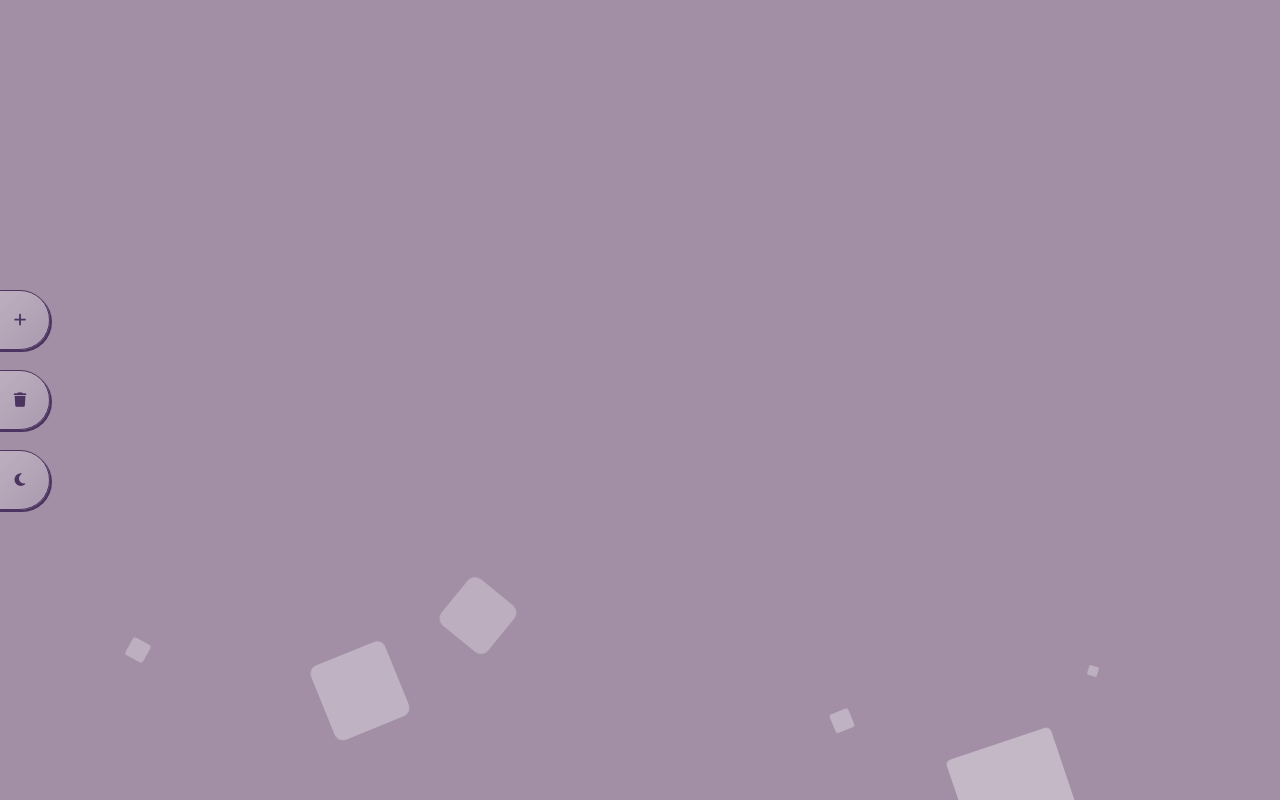
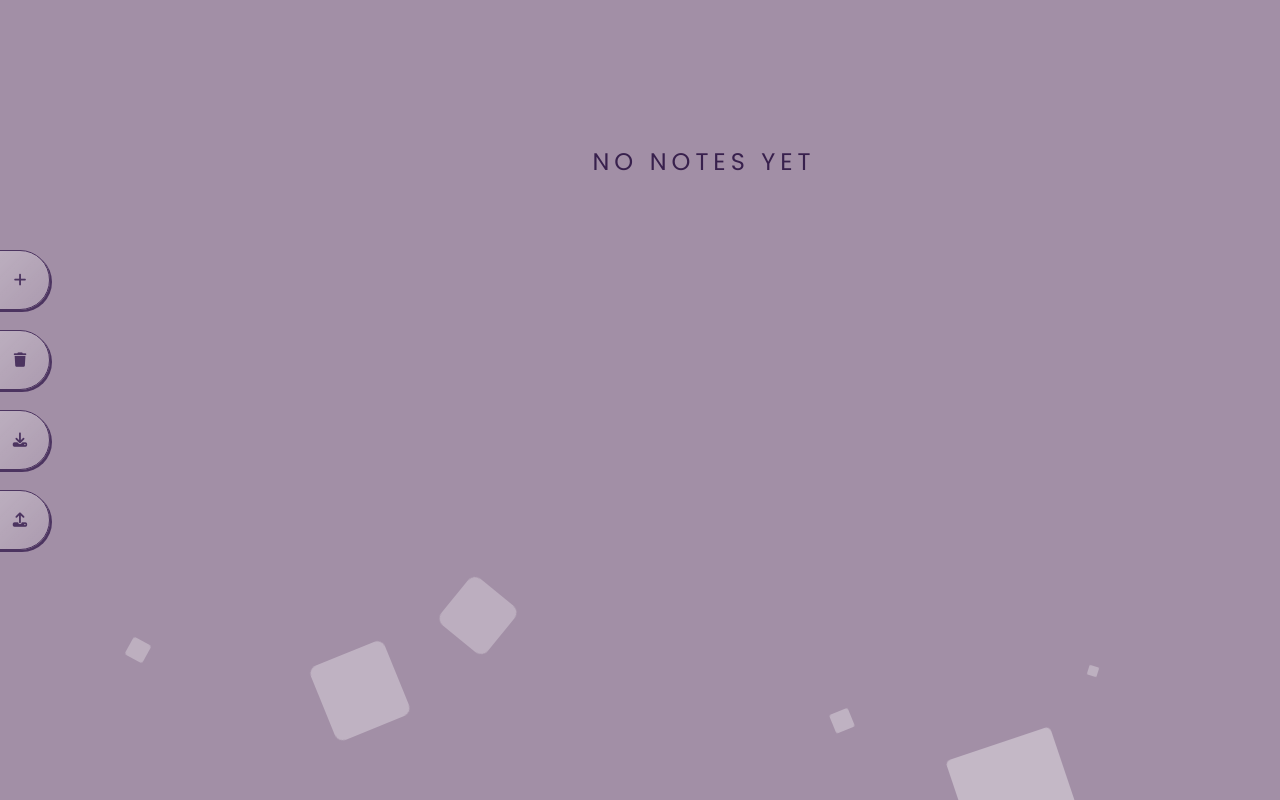
Before and after one commit to ka1x/sticky-notes-v2, a React (Vite) app: page / in a window 1280 px wide. Built offline with nearby package versions, Linux system fonts and the light colour scheme.

Commit message:
add import/export/delete all

```diff
--- a/src/App.jsx
+++ b/src/App.jsx
@@ -19,28 +19,7 @@ function App() {
       localStorage.setItem('notes', JSON.stringify(notes));
    }, [notes]);
 
-   // //creates new note
-   // const createNew = (item) => {
-   //    if (isEdited) {
-   //       const newNote = {
-   //          title: item.title,
-   //          content: item.content,
-   //          date: editedNote.date,
-   //          id: item.id,
-   //       };
-   //       return newNote;
-   //    } else {
-   //       const date = new Date();
-   //       const newNote = {
-   //          title: item.title,
-   //          content: item.content,
-   //          date: date,
-   //          id: item.id,
-   //       };
-   //       return newNote;
-   //    }
-   // };
-
+   //creating note to add
    const createNote = (item) => {
       const date = new Date();
 
@@ -84,6 +63,7 @@ function App() {
                setOpenForm={setOpenForm}
                setDarkMode={setDarkMode}
                darkMode={darkMode}
+               setNotes={setNotes}
             />
 
             <AddForm
--- a/src/components/NoteGallery.jsx
+++ b/src/components/NoteGallery.jsx
@@ -14,6 +14,10 @@ const NoteGallery = ({notes, onEdit, onDelete, setEditedNote, setIsEdited, setOp
    return (
       <>
          <div className='note-gallery'>
+
+         { (notes.length === 0) ? <> <h2>No notes yet</h2></> :
+            <>
+
             {notes
             .sort((a, b) => new Date(b.date) - new Date(a.date))
             .map((item, i) => (
@@ -25,6 +29,7 @@ const NoteGallery = ({notes, onEdit, onDelete, setEditedNote, setIsEdited, setOp
                   <Note note={item}></Note>
                </div>
             ))}
+             </>}
 
 
          </div>
--- a/src/components/Sidebar.jsx
+++ b/src/components/Sidebar.jsx
@@ -1,9 +1,41 @@
-import React from 'react';
+import React, {useRef} from 'react';
+import {saveAs} from 'file-saver';
 import '../styles/sidebar.css';
 
-const Sidebar = ({setOpenForm, darkMode, setDarkMode}) => {
+const Sidebar = ({setOpenForm, darkMode, setDarkMode, setNotes}) => {
    const handleAddclick = () => {
       setOpenForm(true);
+   };
+
+   const handleDeleteAlll = () => {
+      if (window.confirm('Are you sure you want to delete ALL notes?')) {
+         setNotes([]);
+      }
+   };
+
+   const exportDataToFile = () => {
+      const data = localStorage.getItem('notes');
+      const blob = new Blob([JSON.stringify(data)], {type: 'application/json'});
+      saveAs(blob, 'notes.json');
+   };
+
+   //importing data from file
+   const fileInputRef = useRef(null);
+
+   const handleFileChange = (event) => {
+      const file = event.target.files[0];
+      const reader = new FileReader();
+      reader.onload = (e) => {
+         const data = JSON.parse(e.target.result);
+         setNotes(JSON.parse(data));
+         fileInputRef.current.value = '';
+      };
+      reader.readAsText(file);
+   };
+
+   const handleImportClick = () => {
+      if (window.confirm('Do you want to import notes? This will replace any existing notes')) {
+      fileInputRef.current.click();}
    };
 
    return (
@@ -13,11 +45,25 @@ const Sidebar = ({setOpenForm, darkMode, setDarkMode}) => {
                <i class='fa-solid fa-plus'></i>
             </button>
 
-            <button>
+            <button onClick={()=>handleDeleteAlll()}>
                <i class='fa-solid fa-trash'></i>{' '}
             </button>
 
-            <button onClick={() => setDarkMode(!darkMode)}>{darkMode ? <i class='fa-solid fa-sun'></i> : <i class='fa-solid fa-moon'></i>}</button>
+            {/* <button onClick={() => setDarkMode(!darkMode)}>{darkMode ? <i class='fa-solid fa-sun'></i> : <i class='fa-solid fa-moon'></i>}</button> */}
+
+            <button onClick={()=>exportDataToFile()}>
+               <i class='fa-solid fa-download'></i>
+            </button>
+
+            <input
+            type='file'
+            ref={fileInputRef}
+            style={{display: 'none'}}
+            onChange={handleFileChange}
+         />
+            <button onClick={()=>handleImportClick()}>
+               <i class='fa-solid fa-upload'></i>
+            </button>
          </div>
       </>
    );
--- a/src/styles/index.css
+++ b/src/styles/index.css
@@ -1,9 +1,9 @@
 @import url('https://fonts.googleapis.com/css2?family=Poppins:wght@100;200;300;400;500;600;700;800&display=swap');
 
 :root {
-
-   --text-col:#4c3460;
-   --bg-col:rgb(162, 143, 166);
+   --text-col: #4c3460;
+   --text-dark: #38204d;
+   --bg-col: rgb(162, 143, 166);
 
    --white2: rgba(255, 255, 255, 0.2);
    --white3: rgba(255, 255, 255, 0.3);
@@ -13,9 +13,17 @@
    --gradient-1: linear-gradient(to right bottom, rgba(255, 255, 255, 0.3), rgba(255, 255, 255, 0.1));
 }
 
-.dark-mode{
+/* .dark-mode {
+   --text-col: #d0d0d0;
+   --bg-col: rgb(43, 39, 43);
 
-}
+   --white2: rgba(255, 255, 255, 0.1);
+   --white3: rgba(255, 255, 255, 0.1);
+   --white4: rgba(255, 255, 255, 0.1);
+   --white7: rgba(46, 43, 47, 0.7);
+
+   --gradient-1: linear-gradient(to right bottom, rgba(255, 255, 255, 0.2), rgba(255, 255, 255, 0));
+} */
 
 * {
    margin: 0;
@@ -29,14 +37,31 @@ html {
    width: 100%;
    min-height: 100vh;
 }
+h1,
+h2,
+h3,
+h4,
+h5,
+h6 {
 
-p, ul, ol{
-	font-size: .8rem ;
-	letter-spacing: 3px;
+   text-transform: uppercase;
+   letter-spacing: 5px;
+   margin: 0.5rem 1rem;
+   margin-top: 5rem;
+   font-weight: 400;
+   color: var(--text-dark);
 }
 
-label,a {
-   font-size: .9rem;
+p,
+ul,
+ol {
+   font-size: 0.8rem;
+   letter-spacing: 3px;
+}
+
+label,
+a {
+   font-size: 0.9rem;
    letter-spacing: 3px;
    margin: 0.5rem 1rem;
 }
@@ -44,12 +69,12 @@ label,a {
 input[type='submit'],
 button {
    background: none;
-   font-size: .9rem;
+   font-size: 0.9rem;
    cursor: pointer;
 }
 
-
-input[type='text'], textarea {
+input[type='text'],
+textarea {
    padding: 0.5rem;
    min-width: 250px;
    font-size: 0.7rem;
@@ -58,12 +83,12 @@ input[type='text'], textarea {
    transition: 0.3s ease-in-out;
    cursor: pointer;
    border-radius: 3px;
-	margin: 0.5rem;
+   margin: 0.5rem;
 }
 
 .visible {
-	opacity: 1;
-	pointer-events: all;
+   opacity: 1;
+   pointer-events: all;
    transition: 0.3s ease-in-out;
 }
 
--- a/src/styles/note.css
+++ b/src/styles/note.css
@@ -58,11 +58,12 @@
 }
 .note .note-header-container .note-date {
    font-size: 10px;
-   color: var(--text-light);
+   color: var(--text-dark);
 }
 
 .note .note-header-container .note-title {
    font-size: 1rem;
+   color: var(--text-dark);
 
 }
 .note .note-header-container .line {
--- a/src/styles/window.css
+++ b/src/styles/window.css
@@ -4,7 +4,6 @@
    left: 0;
    width: 100%;
    height: 100%;
-   -webkit-backdrop-filter: blur(0.3rem);
    backdrop-filter: blur(0.3rem);
    z-index: 99;
 }
```
